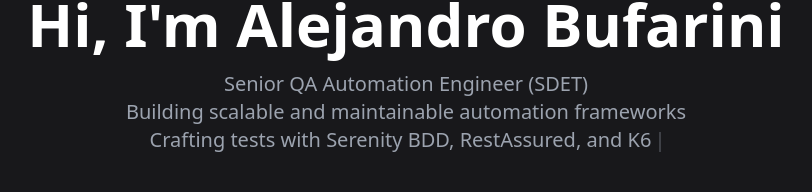
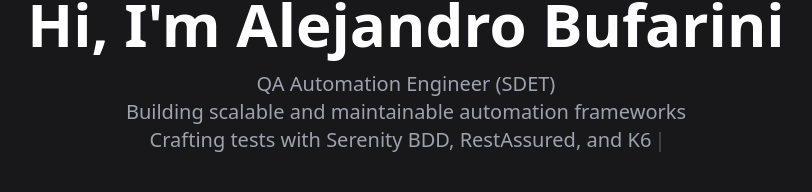
Before and after one commit to bufaale/qa-sdet-portfolio, a React (Vite) app in the folder modern/: page / in a window 1280 px wide. Shown: the part 361-553 px from the top of the page, without its empty margins (234-1046 px from the left). Built offline with nearby package versions, Linux system fonts and the light colour scheme.

Commit message:
Update HeroSection title and script source in index.html

```diff
--- a/modern/src/components/HeroSection.jsx
+++ b/modern/src/components/HeroSection.jsx
@@ -4,7 +4,7 @@ import { motion } from 'framer-motion';
 const withBasePath = (path) => `${import.meta.env.BASE_URL}${path}`;
 
 export default function HeroSection() {
-  const blockText = `Senior QA Automation Engineer (SDET)
+  const blockText = `QA Automation Engineer (SDET)
 Building scalable and maintainable automation frameworks
 Crafting tests with Serenity BDD, RestAssured, and K6`;
 
```
Also changed, not shown: 1 other file (tests, documents, lock files or other folders).
